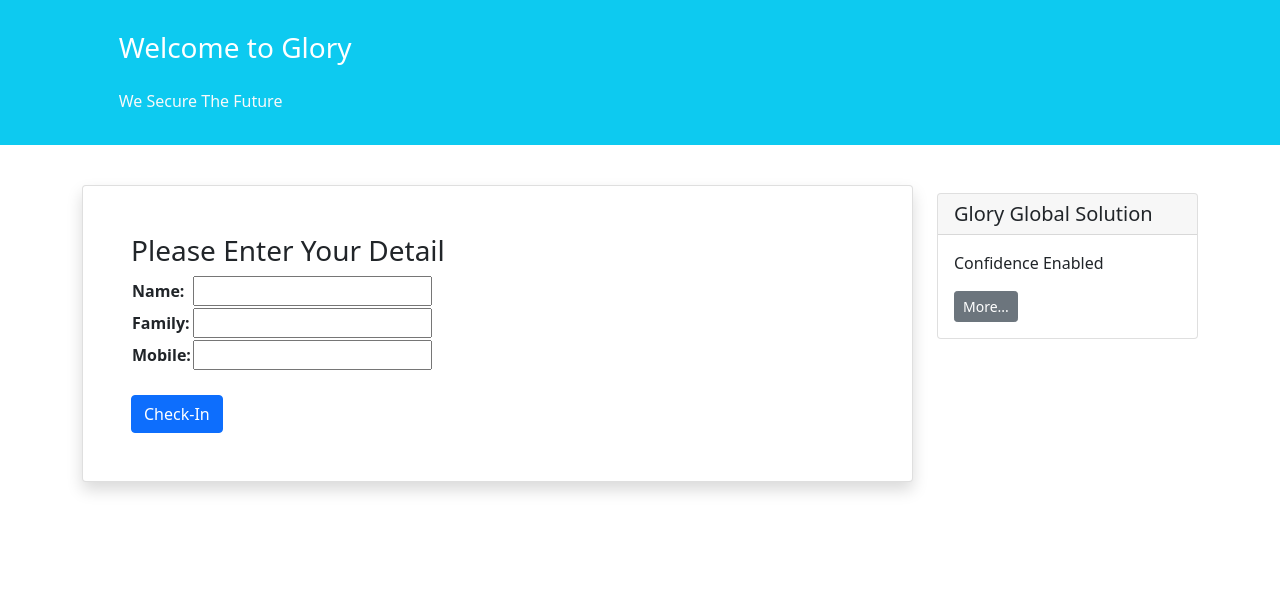
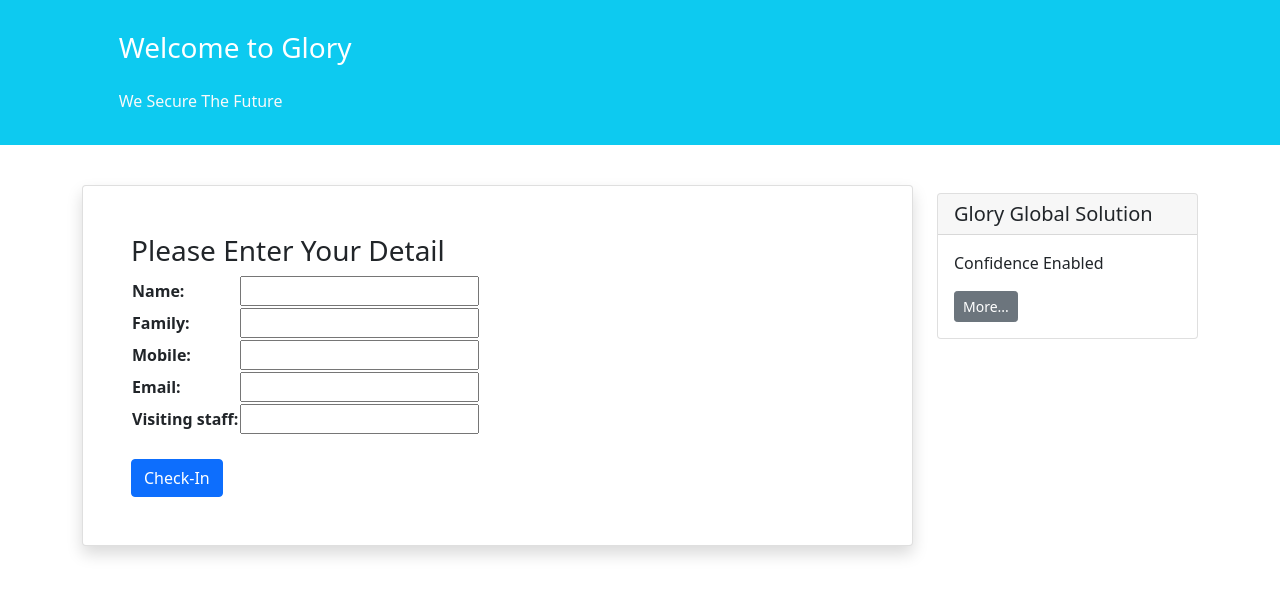
Before and after one commit to a1364t/check_in, a Django app: page /visitors/create/ in a window 1280 px wide. Shown: the part 57-653 px from the top of the page. Run offline with Django 4.2, Linux system fonts and the light colour scheme.

Commit message:
modify mode, form, add visitor email

```diff
--- a/visitors/forms.py
+++ b/visitors/forms.py
@@ -5,5 +5,5 @@ from .models import Visitor
 class VisitorForm(forms.ModelForm):
     class Meta:
         model = Visitor
-        fields = ['name', 'family', 'mobile']
+        fields = ['name', 'family', 'mobile', 'email', 'visiting_staff']
         exclude = []
--- a/visitors/models.py
+++ b/visitors/models.py
@@ -8,6 +8,8 @@ class Visitor(models.Model):
     family = models.CharField(max_length=100)
     mobile = models.CharField(max_length=10)
     check_out = models.BooleanField(default=False, null=True, blank=True)
+    email = models.EmailField(null=True)
+    visiting_staff = models.CharField(max_length=100)
     datetime_checkin = models.DateTimeField(auto_now_add=True)
     datetime_checkout = models.DateTimeField(auto_now=True)
 
--- a/visitors/views.py
+++ b/visitors/views.py
@@ -49,14 +49,15 @@ class VisitorCreateView(generic.CreateView):
         messages.success(
             self.request, f"Thank you {visitor.name}, you have successfully checked in! An email has been sent to you!")
         response = super().form_valid(form)
-        self.welcome_email()
+        self.welcome_email(visitor.email)
         return response
 
-    def welcome_email(self):
+    def welcome_email(self, email_reciever):
         subject = 'Hello'
         message = 'This is a test email'
         from_email = settings.EMAIL_HOST_USER
-        recipient_list = ['alirezaa.talaei@gmail.com']
+        print(email_reciever)
+        recipient_list = [email_reciever, 'alirezaa.talaei@gmail.com']
 
         pdf_path = './static/myfiles/welcome.pdf'
 
```
Also changed, not shown: visitors/templates/visitors/all_visitors_list.html (+6 -1 lines), db.sqlite3, visitors/migrations/0003_visitor_email_visitor_visiting_staff.py (added).
